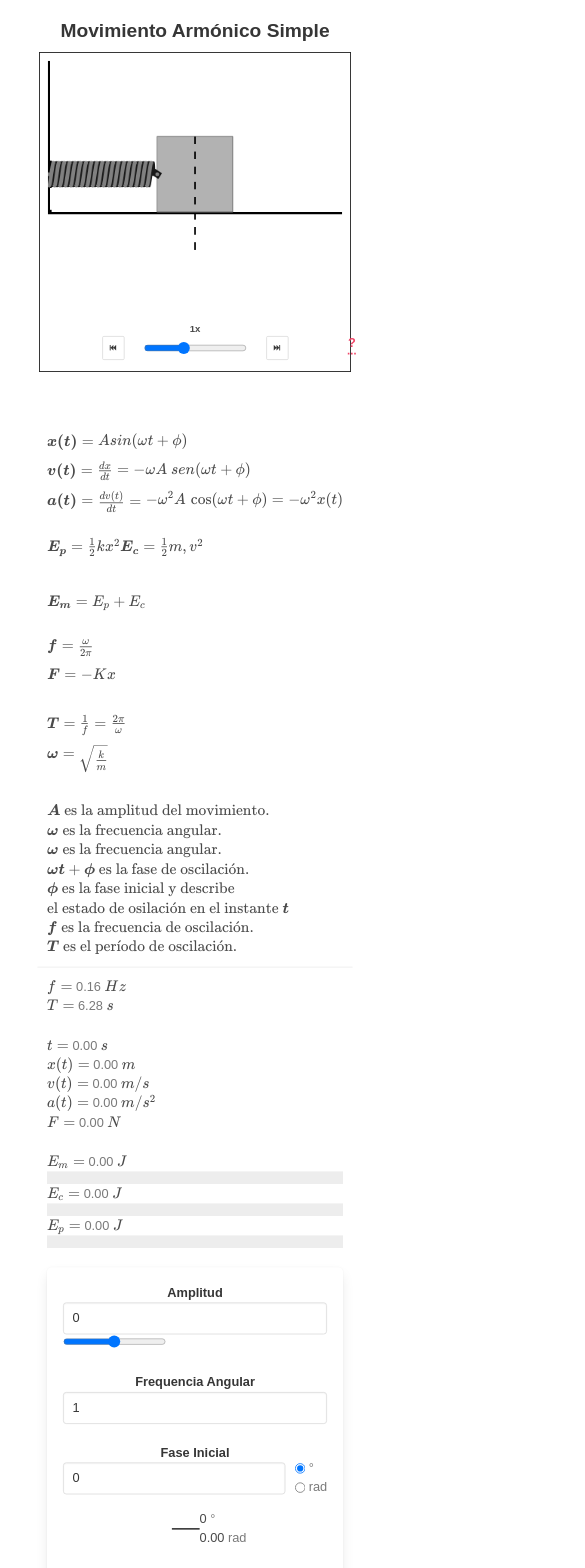
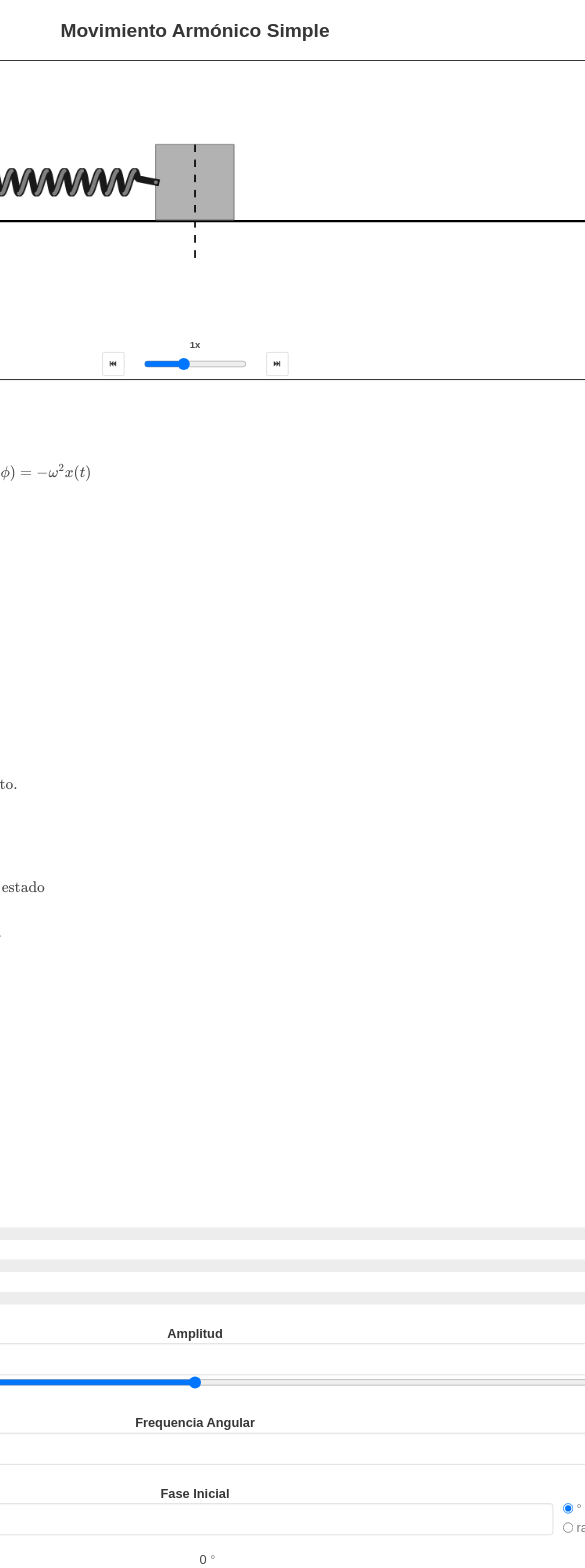
Before and after one commit to iamzapata/movimientos-oscilatorios, a Next.js app: page /movimiento-armonico-simple in a window 390 px wide. Shown: the top 1568 px of the page, 585 px wide, since content can reach past the window. Built offline with nearby package versions, Linux system fonts and the light colour scheme.

Commit message:
Mas ajustes

```diff
--- a/components/ControlesAnimacion/index.jsx
+++ b/components/ControlesAnimacion/index.jsx
@@ -2,7 +2,7 @@ import React from "react";
 
 const ControlesAnimacion = ({ controlarSimulacion }) => (
   <div className="columns">
-    <div className="column flex items-center justify-center">
+    <div className="column flex items-center justify-center pt-0">
       <div className="control px-1">
         <button name="parar" type="button" className="button" onClick={controlarSimulacion}>
           <span className="icon is-small">
--- a/components/FormulaMatematica/index.jsx
+++ b/components/FormulaMatematica/index.jsx
@@ -10,7 +10,7 @@ const FormulaMatematica = ({ texto, className }) => {
 
   return (
     <span
-      className={classNames("FormulaMatematica inline-block", className)}
+      className={classNames("FormulaMatematica", className)}
       dangerouslySetInnerHTML={{ __html }}
     />
   );
--- a/components/MovimientoArmonicoSimple/Formulas.jsx
+++ b/components/MovimientoArmonicoSimple/Formulas.jsx
@@ -4,43 +4,49 @@ import FormulaMatematica from "components/FormulaMatematica";
 const Formulas = () => (
   <div className="columns Formulas mt-5">
     <div className="column">
-      <FormulaMatematica texto="\boldsymbol{x(t)}= Asin(\omega t + \phi)" className="mb-3" />
-      <FormulaMatematica texto="\boldsymbol{v(t)}={\frac {dx}{dt}}=-\omega A\ {sen}(\omega t+\phi)" className="mb-3" />
+      <FormulaMatematica texto="\boldsymbol{x(t)}= Asin(\omega t + \phi)" className="mb-2 flex flex" />
+      <FormulaMatematica
+        texto="\boldsymbol{v(t)}={\frac {dx}{dt}}=-\omega A\ {sen}(\omega t+\phi)"
+        className="mb-2 flex flex"
+      />
       <FormulaMatematica
         texto="\boldsymbol{a(t)}={\frac {dv(t)}{dt}}=-\omega ^{2}A\,\cos(\omega t+\phi )=-\omega ^{2}x(t)"
-        className="mb-3"
+        className="mb-2 flex flex"
       />
       <div className="columns mt-2">
         <div className="column mb-2">
-          <FormulaMatematica texto="\boldsymbol{E_{p}}={\frac {1}{2}}kx^{2}" className="mb-3" />
-          <FormulaMatematica texto="{\boldsymbol{ E_{c}}={\frac {1}{2}}m,v^{2}}" className="mb-3" />
+          <FormulaMatematica texto="\boldsymbol{E_{p}}={\frac {1}{2}}kx^{2}" className="mb-2 flex" />
+          <FormulaMatematica texto="{\boldsymbol{ E_{c}}={\frac {1}{2}}m,v^{2}}" className="mb-2 flex" />
         </div>
         <div className="column">
-          <FormulaMatematica texto="\boldsymbol{E_{m}}=E_{p}+E_{c}" className="mb-2" />
+          <FormulaMatematica texto="\boldsymbol{E_{m}}=E_{p}+E_{c}" className="mb-2 flex" />
         </div>
       </div>
     </div>
     <div className="column">
       <div className="columns">
         <div className="column flex flex-col justify-center">
-          <FormulaMatematica texto="\boldsymbol{f}=\frac {\omega }{2\pi}" className="mb-3" />
-          <FormulaMatematica texto="\boldsymbol{F}= -Kx" className="mb-3" />
+          <FormulaMatematica texto="\boldsymbol{f}=\frac {\omega }{2\pi}" className="mb-2 flex" />
+          <FormulaMatematica texto="\boldsymbol{F}= -Kx" className="mb-2 flex" />
         </div>
         <div className="column flex flex-col justify-center">
-          <FormulaMatematica texto="\boldsymbol{T}=\frac{1}{f}=\frac {2\pi}{\omega}" className="mb-3" />
-          <FormulaMatematica texto="\boldsymbol\omega={\sqrt \frac{k}{m}}" className="mb-3" />
+          <FormulaMatematica texto="\boldsymbol{T}=\frac{1}{f}=\frac {2\pi}{\omega}" className="mb-2 flex" />
+          <FormulaMatematica texto="\boldsymbol\omega={\sqrt \frac{k}{m}}" className="mb-2 flex" />
         </div>
       </div>
     </div>
     <div className="column">
-      <FormulaMatematica texto="\boldsymbol{A} \text{ es la amplitud del movimiento.}" />
-      <FormulaMatematica texto="\boldsymbol\omega \text{ es la frecuencia angular.}" />
-      <FormulaMatematica texto="\boldsymbol\omega \text{ es la frecuencia angular.}" />
-      <FormulaMatematica texto="\boldsymbol\omega\boldsymbol{t} + \boldsymbol\phi \text{ es la fase de oscilación.}" />
-      <FormulaMatematica texto="\boldsymbol\phi \text{ es la fase inicial y describe}" />
-      <FormulaMatematica texto="\text{el estado de osilación en el instante }\boldsymbol{t}" />
-      <FormulaMatematica texto="\boldsymbol{f} \text{ es la frecuencia de oscilación.}" />
-      <FormulaMatematica texto="\boldsymbol{T} \text{ es el período de oscilación.}" />
+      <FormulaMatematica texto="\boldsymbol{A} \text{ es la amplitud del movimiento.}" className="flex mb-2" />
+      <FormulaMatematica texto="\boldsymbol\omega \text{ es la frecuencia angular.}" className="flex mb-2" />
+      <FormulaMatematica texto="\boldsymbol{t} \text{ es el tiempo.}" className="flex mb-2" />
+      <FormulaMatematica
+        texto="\boldsymbol\omega\boldsymbol{t} + \boldsymbol\phi \text{ es la fase de oscilación.}"
+        className="flex mb-2"
+      />
+      <FormulaMatematica texto="\boldsymbol\phi \text{ es la fase inicial y describe el estado }" className="flex mb-2" />
+      <FormulaMatematica texto="\text{de osilación en el instante }\boldsymbol{t}\text{.}"/>
+      <FormulaMatematica texto="\boldsymbol{f} \text{ es la frecuencia de oscilación.}" className="flex mb-2" />
+      <FormulaMatematica texto="\boldsymbol{T} \text{ es el período de oscilación.}" className="flex mb-2" />
     </div>
   </div>
 );
--- a/components/MovimientoArmonicoSimple/TextoAyuda.jsx
+++ b/components/MovimientoArmonicoSimple/TextoAyuda.jsx
@@ -1,33 +1,22 @@
 import React from "react";
 
 const TextoAyuda = () => (
-  <div className="columns Texto-Ayuda">
+  <div className="columns">
+    <div className="column">
+      <div className="Texto-Ayuda text-right">
         <div className="tooltip">
           <span className="has-text-danger">?</span>
           <span className="tooltiptext">
-        <ul className="Texto-Ayuda-UL">
-          <li className="has-text-grey has-text-weight-light">
-            Usar <strong>.</strong> en vez de <strong>,</strong> como separador
-            decimal.
-          </li>
-          <li className="has-text-grey has-text-weight-light">
-            El peso de la masa es de
-            <strong>
-              10 <span>\[kg\]</span>
-            </strong>
-            .
-          </li>
-          <li className="has-text-grey has-text-weight-light">
-            La constante del resorte es de
-            <strong>
-              10 <span>\[N/m\]</span>
-            </strong>
-            .
+            <ul className="p-3">
+              <li className="has-text-grey has-text-weight-light text-left">
+                Usar <strong>.</strong> en vez de <strong>,</strong> como separador decimal.
               </li>
             </ul>
           </span>
         </div>
       </div>
+    </div>
+  </div>
 );
 
 export default TextoAyuda;
--- a/components/MovimientoArmonicoSimple/ValoresCalculados.jsx
+++ b/components/MovimientoArmonicoSimple/ValoresCalculados.jsx
@@ -23,64 +23,64 @@ const ValoresCalculados = ({
     <div className="columns">
       <div className="column FrecuenciaPeriodo">
         <p>
-          <FormulaMatematica texto="f=" />
+          <FormulaMatematica texto="f=" className='inline-block'/>
           <span className="has-text-grey">{formatearADosDecimales(frecuencia)}</span>
-          <FormulaMatematica texto="Hz" />
+          <FormulaMatematica texto="Hz" className='inline-block' />
         </p>
         <p>
-          <FormulaMatematica texto="T=" />
+          <FormulaMatematica texto="T=" className='inline-block' />
           <span className="has-text-grey">{formatearADosDecimales(periodo)}</span>
-          <FormulaMatematica texto="s" />
+          <FormulaMatematica texto="s" className='inline-block' />
         </p>
       </div>
       <div className="column TiempoPosicionVelocidadAceleracion">
         <p>
-          <FormulaMatematica texto="t=" />
+          <FormulaMatematica texto="t=" className='inline-block' />
           <span className="has-text-grey">{formatearADosDecimales(t)}</span>
-          <FormulaMatematica texto="s" />
+          <FormulaMatematica texto="s" className='inline-block' />
         </p>
         <p>
-          <FormulaMatematica texto="x(t)=" />
+          <FormulaMatematica texto="x(t)=" className='inline-block' />
           <span className="has-text-grey">{formatearADosDecimales(posicion)}</span>
-          <FormulaMatematica texto="m" />
+          <FormulaMatematica texto="m" className='inline-block' />
         </p>
         <p>
-          <FormulaMatematica texto="v(t)=" />
+          <FormulaMatematica texto="v(t)=" className='inline-block' />
           <span className="has-text-grey">{formatearADosDecimales(velocidad)}</span>
-          <FormulaMatematica texto="m/s" />
+          <FormulaMatematica texto="m/s" className='inline-block' />
         </p>
         <p>
-          <FormulaMatematica texto="a(t)=" />
+          <FormulaMatematica texto="a(t)="className='inline-block'  />
           <span className="has-text-grey">{formatearADosDecimales(aceleracion)}</span>
-          <FormulaMatematica texto="m/s^2" />
+          <FormulaMatematica texto="m/s^2"className='inline-block'  />
         </p>
         <p>
-          <FormulaMatematica texto="F=" />
+          <FormulaMatematica texto="F="className='inline-block'  />
           <span className="has-text-grey">{formatearADosDecimales(fuerza)}</span>
-          <FormulaMatematica texto="N" />
+          <FormulaMatematica texto="N"  className='inline-block'/>
         </p>
       </div>
       <div className="column Energia">
         <p>
-          <FormulaMatematica texto="E_m=" />
+          <FormulaMatematica texto="E_m=" className='inline-block' />
           <span className="has-text-grey">{formatearADosDecimales(energiaMecanica)}</span>
-          <FormulaMatematica texto="J" />
+          <FormulaMatematica texto="J" className='inline-block' />
           <progress className="progress is-primary rounded-none" value={energiaMecanica} max={energiaPotencialMax}>
             {energiaMecanica}
           </progress>
         </p>
         <p>
-          <FormulaMatematica texto="E_c=" />
+          <FormulaMatematica texto="E_c="className='inline-block' />
           <span className="has-text-grey">{formatearADosDecimales(energiaCinetica)}</span>
-          <FormulaMatematica texto="J" />
+          <FormulaMatematica texto="J" className='inline-block' />
           <progress className="progress is-link rounded-none" value={energiaCinetica} max={energiaCineticaMax}>
             {energiaCinetica}
           </progress>
         </p>
         <p>
-          <FormulaMatematica texto="E_p=" />
+          <FormulaMatematica texto="E_p=" className='inline-block' />
           <span className="has-text-grey">{formatearADosDecimales(energiaPotencial)}</span>
-          <FormulaMatematica texto="J" />
+          <FormulaMatematica texto="J"className='inline-block' />
           <progress className="progress is-info rounded-none" value={energiaPotencial} max={energiaPotencialMax}>
             {energiaPotencialMax}
           </progress>
--- a/components/MovimientoArmonicoSimple/index.jsx
+++ b/components/MovimientoArmonicoSimple/index.jsx
@@ -68,7 +68,7 @@ class MovimientoArmonicoSimple extends Component {
   establecerResolucionCanvas = (canvas) => {
     const dpr = window.devicePixelRatio;
 
-    canvas.width = window.innerWidth * dpr;
+    canvas.width = 1000 * dpr;
     canvas.height = 400 * dpr;
 
     const { width, height } = canvas;
@@ -638,33 +638,34 @@ class MovimientoArmonicoSimple extends Component {
         <Head>
           <title>M.A.S</title>
         </Head>
-        <div className="my-5">
+        <div className="my-5" style={{width: '1000px'}}>
           <h4 className="title is-4 text-center">Movimiento Armónico Simple</h4>
           <div id="ventanagrafica">
             <canvas id="canvassecundario"></canvas>
             <canvas id="canvasprincipal"></canvas>
             <canvas id="canvasvectores"></canvas>
-            <TextoAyuda />
             <VelocidadAnimacion
               controlarSimulacion={this.controlarSimulacion}
               velocidadAnimacion={velocidadAnimacion}
             />
           </div>
-          <section className="section">
+          <hr className="w-full" />
+
+          <section className="section p-0">
             <div className="container is-fluid is-paddingless">
               <Formulas />
-              <div className="columns">
-                <hr className="w-full" />
-              </div>
+
+              <TextoAyuda />
+
               <ValoresCalculados valoresCalculados={this.state} />
-              <div className="box">
-                <div className="columns">
+
+              <div className="columns" style={{ marginBottom: '0'}}>
                 <div className="column">
                   <div className="field is-vertical">
                     <div className="field-label is-normal is-marginless text-center">
                       <label className="label">Amplitud</label>
                     </div>
-                      <div className="field-body w-100">
+                    <div className="field-body">
                       <div className="field">
                         <input
                           className="input"
@@ -676,7 +677,7 @@ class MovimientoArmonicoSimple extends Component {
                         />
                       </div>
                     </div>
-                      <div className="field-body w-100">
+                    <div className="field-body">
                       <div className="field">
                         <input
                           name="amplitud_range"
@@ -685,7 +686,7 @@ class MovimientoArmonicoSimple extends Component {
                           min={AMPLITUD_MINIMA}
                           max={AMPLITUD_MAXIMA}
                           value={amplitud}
-                            className="slider"
+                          className="slider w-full"
                           onChange={this.controlarSimulacion}
                         />
                       </div>
@@ -697,7 +698,7 @@ class MovimientoArmonicoSimple extends Component {
                     <div className="field-label is-normal is-marginless text-center">
                       <label className="label">Frequencia Angular</label>
                     </div>
-                      <div className="field-body w-100">
+                    <div className="field-body">
                       <div className="field">
                         <input
                           className="input"
@@ -716,7 +717,7 @@ class MovimientoArmonicoSimple extends Component {
                     <div className="field-label is-normal is-marginless text-center">
                       <label className="label">Fase Inicial</label>
                     </div>
-                      <div className="field-body w-100">
+                    <div className="field-body">
                       <div className="field flex">
                         <input
                           className="input"
@@ -770,7 +771,6 @@ class MovimientoArmonicoSimple extends Component {
               </div>
               <ControlesAnimacion controlarSimulacion={this.controlarSimulacion} />
             </div>
-            </div>
           </section>
         </div>
       </>
--- a/pages/styles.css
+++ b/pages/styles.css
@@ -28,8 +28,7 @@ body {
 }
 
 #ventanagrafica {
-  height: 380px;
-  /* width: 1000px; */
+  height: 400px;
   display: flex;
   align-items: center;
   justify-content: center;
@@ -55,25 +54,12 @@ hr {
   display: flex;
 }
 
-
-.Texto-Ayuda {
-  z-index: 100;
-  position: absolute;
-  right: 20px;
-  bottom: 0;
-}
-
-.Texto-Ayuda-UL {
-  list-style: inherit;
-  margin: initial;
-  padding-left: 30px !important;
-}
-
 /* Tooltip contenedor */
 .tooltip {
   position: relative;
   display: inline-block;
   font-size: 16px;
+  width: 10px;
   font-weight: bold;
   border-bottom: 2px dotted #f14668 !important;
 }
```
Lines whose indentation alone changed are shown as unchanged.
